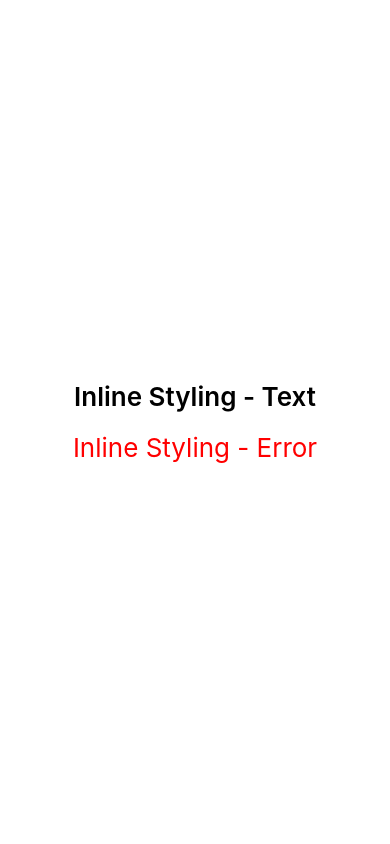
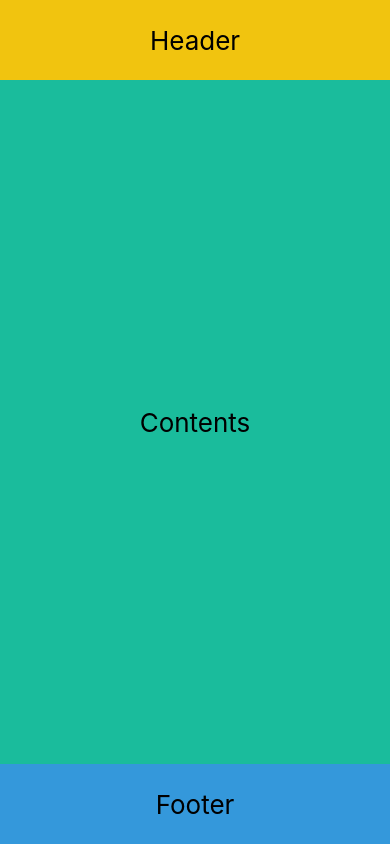
Before and after one commit to KimDoKy/FirstReactNative, a React Native app in the folder react-native-style/: screen / in a window 390 px wide. Built offline with nearby package versions, Linux system fonts and the light colour scheme.

Commit message:
chap4. 스타일링 4.2.1 flex와 범위

```diff
--- a/react-native-style/src/App.js
+++ b/react-native-style/src/App.js
@@ -1,36 +1,14 @@
 import React from 'react';
 import { View, Text } from 'react-native';
+import { viewStyles, textStyles } from './styles';
+import { Header, Contents, Footer } from './components/Layout';
 
 const App = () => {
     return (
-        <View
-            style={{
-                flex: 1,
-                backgroundColor: '#fff',
-                alignItems: 'center',
-                justifyContent: 'center',
-        }}
-        >
-            <Text
-                style={{
-                    padding: 10,
-                    fontSize: 26,
-                    fontWeight: '600',
-                    color: 'black',
-        }}
-        >
-            Inline Styling - Text
-        </Text>
-        <Text
-            style={{
-                padding: 10,
-                    fontSize: 26,
-                    fontWeight: '400',
-                    color: 'red',
-        }}
-        >
-            Inline Styling - Error
-        </Text>
+        <View style={viewStyles.container}>
+            <Header />
+            <Contents />
+            <Footer />
         </View>
     );
 };
--- /dev/null
+++ b/react-native-style/src/components/Layout.js
@@ -0,0 +1,49 @@
+import React from 'react';
+import { StyleSheet, View, Text } from 'react-native';
+
+export const Header = () => {
+    return (
+        <View style={[styles.container, styles.header]}>
+            <Text style={styles.text}>Header</Text>
+        </View>
+    );
+};
+
+export const Contents = () => {
+    return (
+        <View style={[styles.container, styles.contents]}>
+            <Text style={styles.text}>Contents</Text>
+        </View>
+    );
+};
+
+export const Footer = () => {
+    return (
+        <View style={[styles.container, styles.footer]}>
+            <Text style={styles.text}>Footer</Text>
+        </View>
+    );
+};
+
+const styles = StyleSheet.create({
+    container: {
+        width: '100%',
+        alignItems: 'center',
+        justifyContent: 'center',
+        height: 80,
+    },
+    header: {
+        backgroundColor: '#f1c40f',
+    },
+    contents: {
+        flex: 1,
+        backgroundColor: '#1abc9c',
+        height: 640,
+    },
+    footer: {
+        backgroundColor: '#3498db',
+    },
+    text: {
+        fontSize: 26,
+    },
+});
--- /dev/null
+++ b/react-native-style/src/styles.js
@@ -0,0 +1,23 @@
+import { StyleSheet } from 'react-native';
+
+export const viewStyles = StyleSheet.create({
+    container: {
+        flex: 1,
+        backgroundColor: '#fff',
+        alignItems: 'center',
+        justifyContent: 'center',
+    },
+});
+
+export const textStyles = StyleSheet.create({
+    text: {
+        padding: 10,
+        fontSize: 26,
+        fontWeight: '600',
+        color: 'black',
+    },
+    error: {
+        fontWeight: '400',
+        color: 'red',
+    },
+})
```
